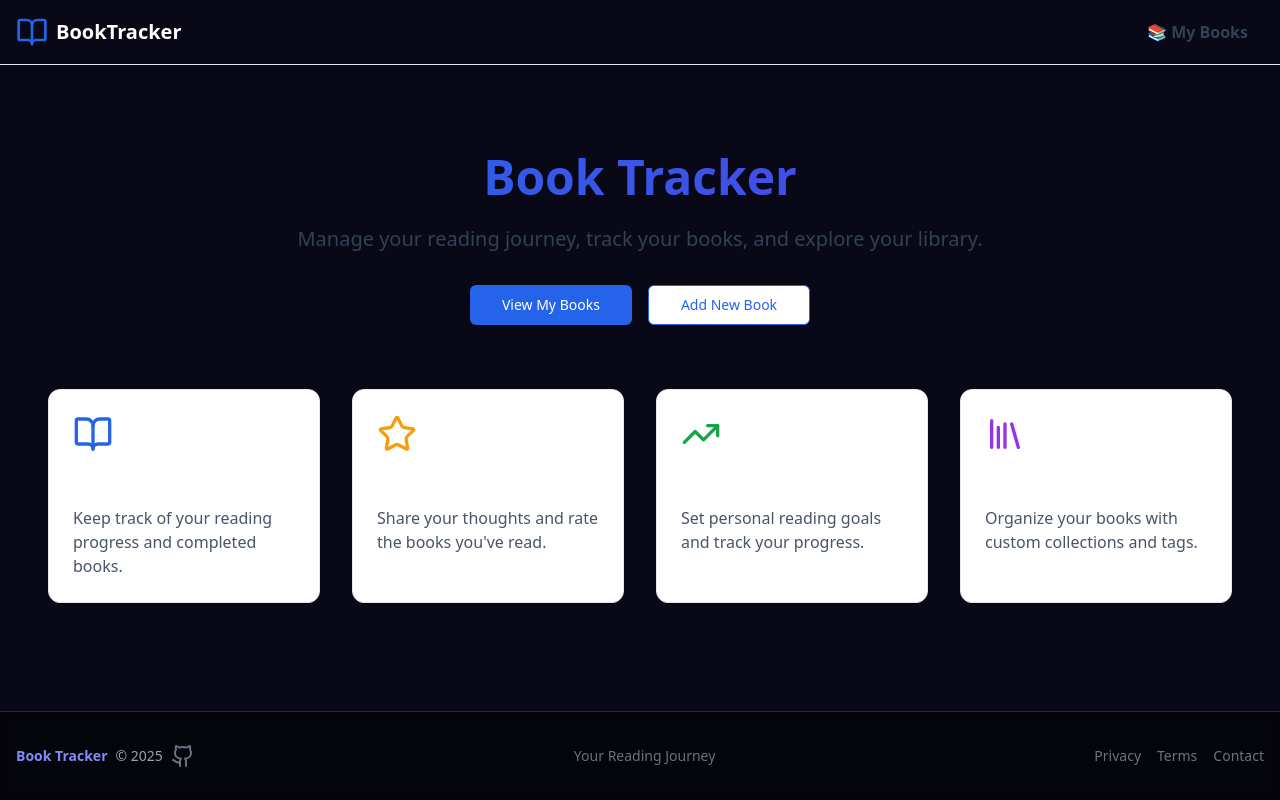
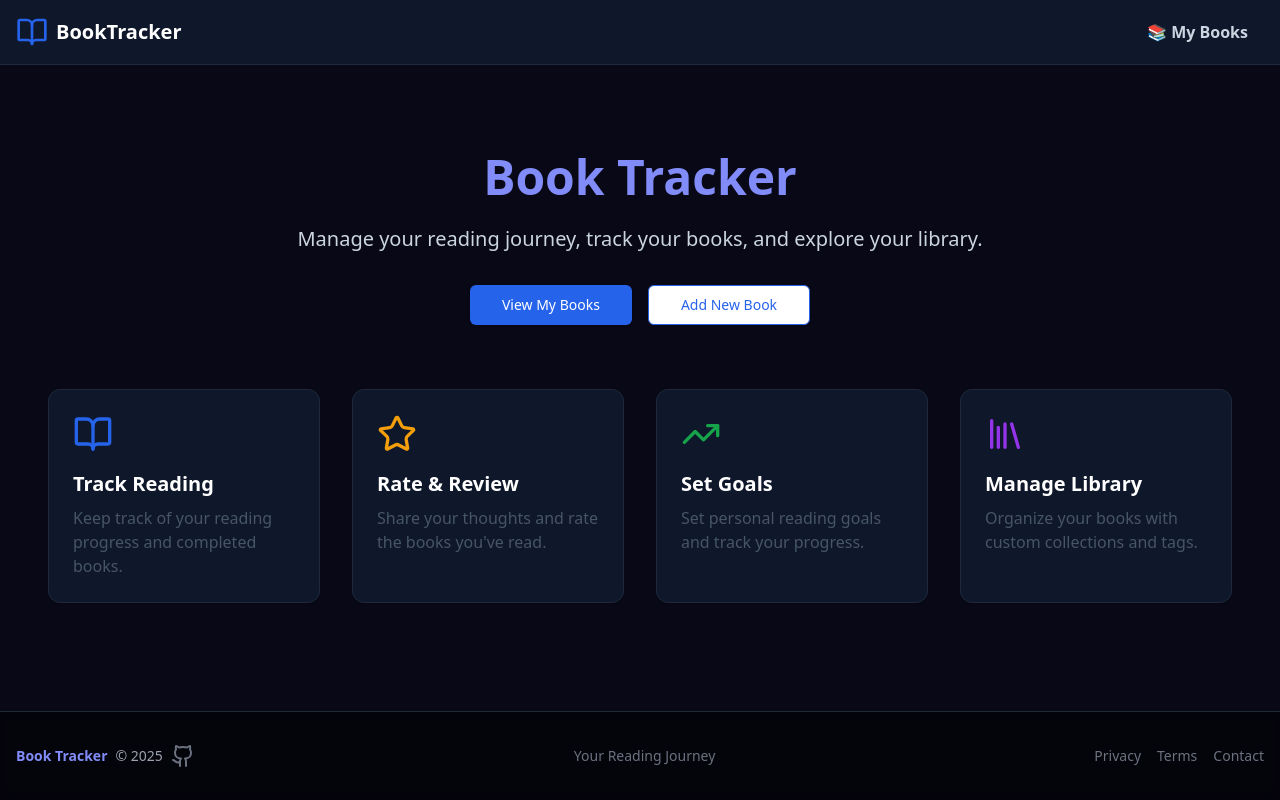
Before and after one commit to Sanjoy-droid/Book-Tracker, a Next.js app: page / in a window 1280 px wide. Built offline with nearby package versions, Linux system fonts and the light colour scheme.

Commit message:
improve styling for light theme

```diff
--- a/src/app/CustomComponents/BookList.tsx
+++ b/src/app/CustomComponents/BookList.tsx
@@ -131,7 +131,7 @@ export default function BookList() {
       <div className="flex justify-between items-center mb-6">
         <div>
           <h1 className="text-3xl font-bold">My Books</h1>
-          <p className="text-slate-600 dark:text-slate-400 mt-1">
+          <p className="text-slate-400 mt-1">
             You have {books.length} book{books.length !== 1 ? "s" : ""} in your
             library
           </p>
@@ -144,9 +144,11 @@ export default function BookList() {
       </div>
 
       {books.length === 0 ? (
-        <div className="text-center p-10 border border-dashed border-slate-300 dark:border-slate-700 rounded-lg bg-slate-50 dark:bg-slate-900">
+        <div className="text-center p-10 border border-dashed border-slate-300 dark:border-slate-700 rounded-lg bg-white dark:bg-slate-900">
           <BookOpen className="h-12 w-12 mx-auto text-slate-400 mb-4" />
-          <h3 className="text-lg font-medium mb-2">Your library is empty</h3>
+          <h3 className="text-lg font-medium text-slate-900 dark:text-white mb-2">
+            Your library is empty
+          </h3>
           <p className="text-slate-600 dark:text-slate-400 mb-6">
             Start building your collection by adding your first book.
           </p>
@@ -161,19 +163,21 @@ export default function BookList() {
           {books.map((book) => (
             <Card
               key={book.id}
-              className="hover:shadow-lg transition-shadow overflow-hidden border border-slate-200 dark:border-slate-800"
+              className="hover:shadow-lg transition-shadow overflow-hidden border border-slate-200 dark:border-slate-800 bg-slate-900"
             >
               <div className="h-2 bg-gradient-to-r from-blue-500 to-indigo-600"></div>
               <CardHeader>
                 <div className="flex justify-between items-start">
                   <div>
-                    <CardTitle className="line-clamp-1">{book.title}</CardTitle>
-                    <p className="text-muted-foreground line-clamp-1">
+                    <CardTitle className="line-clamp-1 text-white">
+                      {book.title}
+                    </CardTitle>
+                    <p className="text-muted-foreground text-slate-400 line-clamp-1">
                       by {book.author}
                     </p>
                   </div>
                   <Link href={`/books/edit/${book.id}`}>
-                    <Button variant="ghost" size="icon" className="h-8 w-8">
+                    <Button variant="outline" size="icon" className="h-8 w-8">
                       <Pencil className="w-4 h-4" />
                     </Button>
                   </Link>
@@ -186,8 +190,7 @@ export default function BookList() {
                       {book.genre}
                     </Badge>
                   )}
-
-                  <div className="flex items-center text-sm text-slate-600 dark:text-slate-400 space-x-4">
+                  <div className="flex items-center text-sm text-slate-400 space-x-4">
                     {book.rating && (
                       <div className="flex items-center">
                         <Star className="h-3.5 w-3.5 mr-1 text-amber-500" />
@@ -200,7 +203,11 @@ export default function BookList() {
               <CardFooter className="border-t border-slate-100 dark:border-slate-800 pt-4">
                 <div className="flex justify-between w-full">
                   <Link href={`/books/${book.id}`} className="flex-1 mr-2">
-                    <Button variant="outline" size="sm" className="w-full">
+                    <Button
+                      variant="outline"
+                      size="sm"
+                      className="w-full bg-white dark:bg-slate-900"
+                    >
                       <Eye className="w-3.5 h-3.5 mr-1" /> View
                     </Button>
                   </Link>
--- a/src/app/CustomComponents/Navbar.tsx
+++ b/src/app/CustomComponents/Navbar.tsx
@@ -12,7 +12,7 @@ export default function Navbar() {
   };
 
   return (
-    <nav className="dark:bg-slate-900 border-b border-slate-200 dark:border-slate-800 sticky top-0 z-10">
+    <nav className="bg-slate-900 border-b border-slate-800 sticky top-0 z-10">
       <div className="container mx-auto px-4">
         <div className="flex items-center justify-between h-16">
           <div className="flex items-center">
@@ -57,8 +57,8 @@ export default function Navbar() {
 
 function NavLinks({ mobile = false }: { mobile?: boolean }) {
   const linkClasses = mobile
-    ? "block py-2 px-4 rounded-md text-slate-700 dark:text-slate-300 hover:bg-blue-600 hover:text-white transition"
-    : "px-4 py-2 rounded-md text-slate-700 font-bold dark:text-slate-300 hover:bg-blue-600 hover:text-white transition";
+    ? "block py-2 px-4 rounded-md text-slate-300 hover:bg-blue-600 hover:text-white transition"
+    : "px-4 py-2 rounded-md font-bold text-slate-300 hover:bg-blue-600 hover:text-white transition";
 
   return (
     <>
--- a/src/app/page.tsx
+++ b/src/app/page.tsx
@@ -6,10 +6,10 @@ export default function Home() {
   return (
     <div className="container mx-auto px-4 py-16">
       <div className="max-w-3xl mx-auto text-center mb-16">
-        <h1 className="text-5xl font-bold mb-6 bg-gradient-to-r from-blue-600 to-indigo-600 bg-clip-text text-transparent">
+        <h1 className="text-5xl font-bold mb-6 text-indigo-400">
           Book Tracker
         </h1>
-        <p className="text-xl mb-8 text-slate-700 dark:text-slate-300">
+        <p className="text-xl mb-8 text-slate-300">
           Manage your reading journey, track your books, and explore your
           library.
         </p>
@@ -61,7 +61,7 @@ export default function Home() {
         ].map((feature, index) => (
           <div
             key={index}
-            className="bg-white dark:bg-slate-900 p-6 rounded-xl shadow-sm border border-slate-200 dark:border-slate-800 hover:shadow-md transition-shadow"
+            className=" bg-slate-900 p-6 rounded-xl shadow-sm border border-slate-800 hover:shadow-md transition-shadow"
           >
             <div className="mb-4">{feature.icon}</div>
             <h3 className="text-xl font-semibold mb-2">{feature.title}</h3>
```
